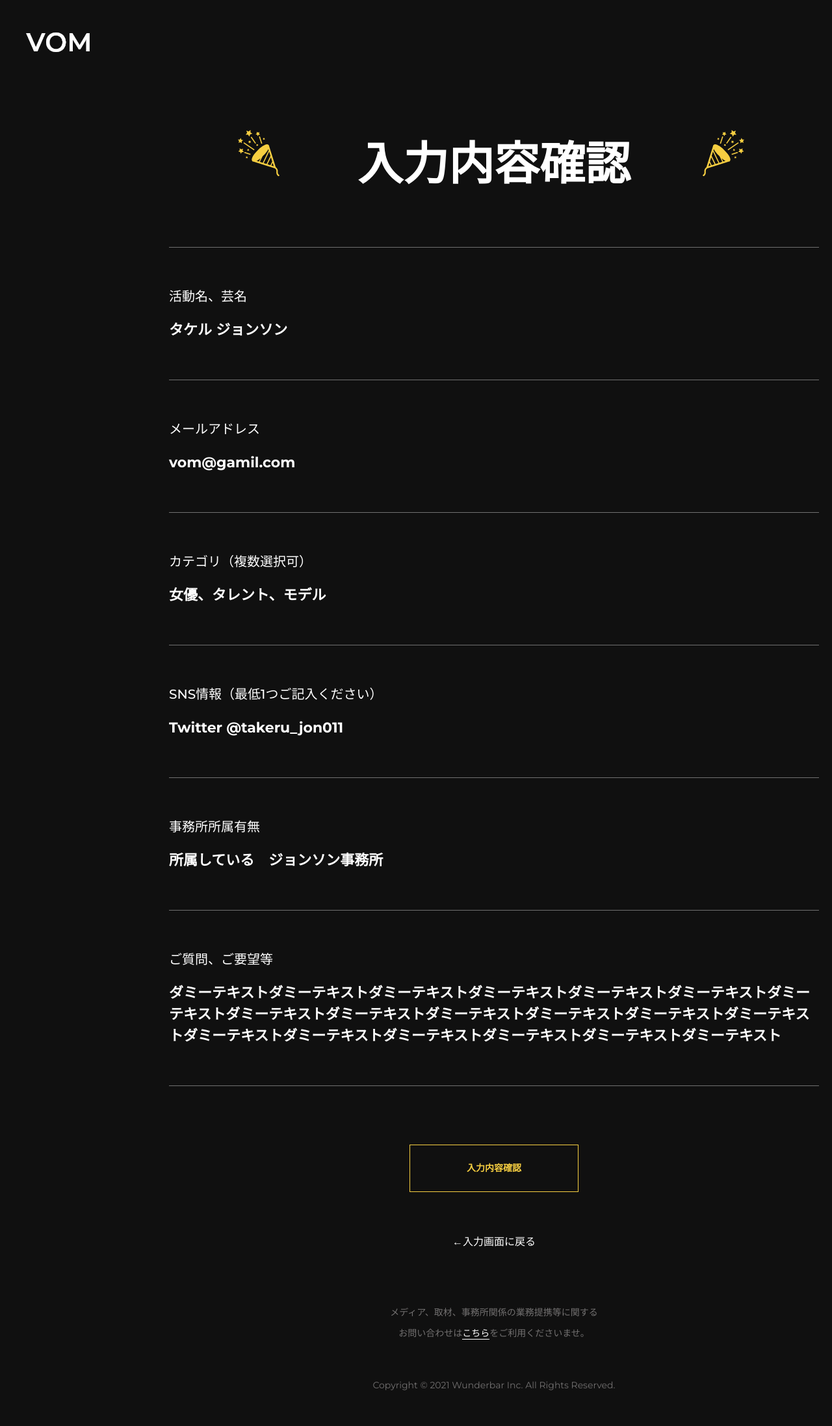
After one commit to yoshness/vom-lp, a PHP site: template views/register/confirm.php in a window 1280 px wide; the page is wider, and only the part inside the window is pictured. The commit adds this page. Shown: that part at 65% size. Run offline with PHP 8.4, Linux system fonts and the light colour scheme; the template is opened without the code that fills it, so the values that code supplies are empty; style sheets or scripts are compiled from the project's sources.

Commit message:
Register Confirm PC done

```diff
--- a/index.php
+++ b/index.php
@@ -7,7 +7,10 @@
 	    case '/vom-lp/':
         	require __DIR__ . '/views/index.php';
 	        break;
-
+	    case '/vom-lp/confirm':
+	    case '/vom-lp/confirm/':
+        	require __DIR__ . '/views/register/confirm.php';
+	        break;
         default:
 	    	echo 'Page not found.';
 	        http_response_code(404);
--- a/partials/footer.php
+++ b/partials/footer.php
@@ -1,4 +1,4 @@
-		<footer class="l-footer">
+		<footer class="footer">
 			<small>Copyright © 2021 Wunderbar Inc. All Rights Reserved.</small>
 		</footer>
 		<script src="./public/app.js"></script>
--- a/partials/header.php
+++ b/partials/header.php
@@ -22,3 +22,8 @@
 	</head>
 
 	<body>
+		<header class="header">
+			<a href="">
+				<img src="<?php echo $domainPath; ?>public/images/logo.png" class="header__logo"></img>
+			</a>
+		</header>
--- /dev/null
+++ b/src/sass/layout/l-confirm.scss
@@ -0,0 +1,80 @@
+.l-confirm {
+  padding-top: 200px;
+  text-align: center;
+
+  .section-title {
+    position: relative;
+    margin-bottom: 75px;
+
+    &:before,
+    &:after {
+      display: block;
+      width: 64px;
+      height: 71px;
+      position: absolute;
+      top: 0;
+      content: '';
+      background-image: url('./images/confetti.svg');
+      background-size: cover;
+    }
+    &:before {
+      left: 23%;
+      transform: scaleX(-1);
+    }
+    &:after {
+      left: 72%;
+    }
+  }
+
+  input[type='submit'] {
+    font-weight: bold;
+  }
+}
+.l-confirm__row {
+  width: 1000px;
+  margin: 0 auto;
+  padding: 60px 0;
+  text-align: left;
+  border-top: 1px solid #707070;
+
+  &:last-of-type {
+    margin-bottom: 40px;
+    border-bottom: 1px solid #707070;
+  }
+
+  label {
+    display: block;
+    margin-bottom: 20px;
+    font-size: 20px;
+    font-weight: 500;
+  }
+  p {
+    font-size: 22px;
+    font-weight: bold;
+  }
+}
+
+.l-confirm__back {
+  display: block;
+  margin-top: 65px;
+  font-size: 16px;
+  font-weight: 500;
+  color: #fff;
+  transition: color $duration $easing;
+
+  &:hover {
+    color: $color-primary;
+  }
+}
+
+.l-confirm__notice {
+  margin-top: 80px;
+  font-size: 14px;
+  line-height: 2.3;
+  color: #727070;
+
+  a {
+    color: #fff;
+    border-bottom: 1px solid #fff;
+  }
+}
--- a/src/sass/layout/l-footer.scss
+++ b/src/sass/modules/footer.scss
@@ -1,4 +1,4 @@
-.l-footer {
+.footer {
   padding: 50px 0;
   text-align: center;
 
--- /dev/null
+++ b/src/sass/modules/header.scss
@@ -0,0 +1,10 @@
+.header {
+  position: relative;
+  z-index: 10;
+}
+
+.header__logo {
+  position: absolute;
+  top: 40px;
+  left: 40px;
+}
--- a/src/sass/modules/hero.scss
+++ b/src/sass/modules/hero.scss
@@ -3,12 +3,6 @@
   height: 100vh;
   position: relative;
   text-align: center;
-}
-
-.hero__logo {
-  position: absolute;
-  top: 40px;
-  left: 40px;
 }
 
 .hero__title {
--- a/src/sass/style.scss
+++ b/src/sass/style.scss
@@ -5,6 +5,7 @@
 @import 'lib/media-queries';
 @import 'lib/utility';
 
+@import 'modules/header';
 @import 'modules/hero';
 @import 'modules/info-block';
 @import 'modules/description-block';
@@ -13,7 +14,8 @@
 @import 'modules/contact-form';
 @import 'modules/custom-checkboxes';
 @import 'modules/link-button';
+@import 'modules/footer';
 
 @import 'layout/l-container';
 @import 'layout/l-index';
-@import 'layout/l-footer';
+@import 'layout/l-confirm';
--- a/views/index.php
+++ b/views/index.php
@@ -1,8 +1,5 @@
 <main class="l-index">
 	<div class="hero u-flex u-flex--center">
-		<a href="">
-			<img src="<?php echo $domainPath; ?>public/images/logo.svg" class="hero__logo"></img>
-		</a>
 		<div class="l-container">
 			<h1 class="hero__title">
 				Special surprise that<br>
--- /dev/null
+++ b/views/register/confirm.php
@@ -0,0 +1,34 @@
+<main class="l-confirm">
+	<div class="l-container">
+		<h2 class="section-title">入力内容確認</h2>
+		<div class="l-confirm__row">
+			<label for="">活動名、芸名</label>
+			<p>タケル  ジョンソン</p>
+		</div>
+		<div class="l-confirm__row">
+			<label for="">メールアドレス</label>
+			<p>vom@gamil.com</p>
+		</div>
+		<div class="l-confirm__row">
+			<label for="">カテゴリ（複数選択可）</label>
+			<p>女優、タレント、モデル</p>
+		</div>
+		<div class="l-confirm__row">
+			<label for="">SNS情報（最低1つご記入ください）</label>
+			<p>Twitter  @takeru_jon011</p>
+		</div>
+		<div class="l-confirm__row">
+			<label for="">事務所所属有無</label>
+			<p>所属している　ジョンソン事務所</p>
+		</div>
+		<div class="l-confirm__row">
+			<label for="">ご質問、ご要望等</label>
+			<p>ダミーテキストダミーテキストダミーテキストダミーテキストダミーテキストダミーテキストダミーテキストダミーテキストダミーテキストダミーテキストダミーテキストダミーテキストダミーテキストダミーテキストダミーテキストダミーテキストダミーテキストダミーテキストダミーテキスト</p>
+		</div>
+		<input type="submit" value="入力内容確認" class="link-button">
+		<a href="<?php echo $domainPath; ?>" class="l-confirm__back">←入力画面に戻る</a>
+		<p class="l-confirm__notice">
+			メディア、取材、事務所関係の業務提携等に関する<br>お問い合わせは<a href="#">こちら</a>をご利用くださいませ。
+		</p>
+	</div>
+</main>
```
Also changed, not shown: src/images/logo.png (added), src/images/logo.svg (deleted).
